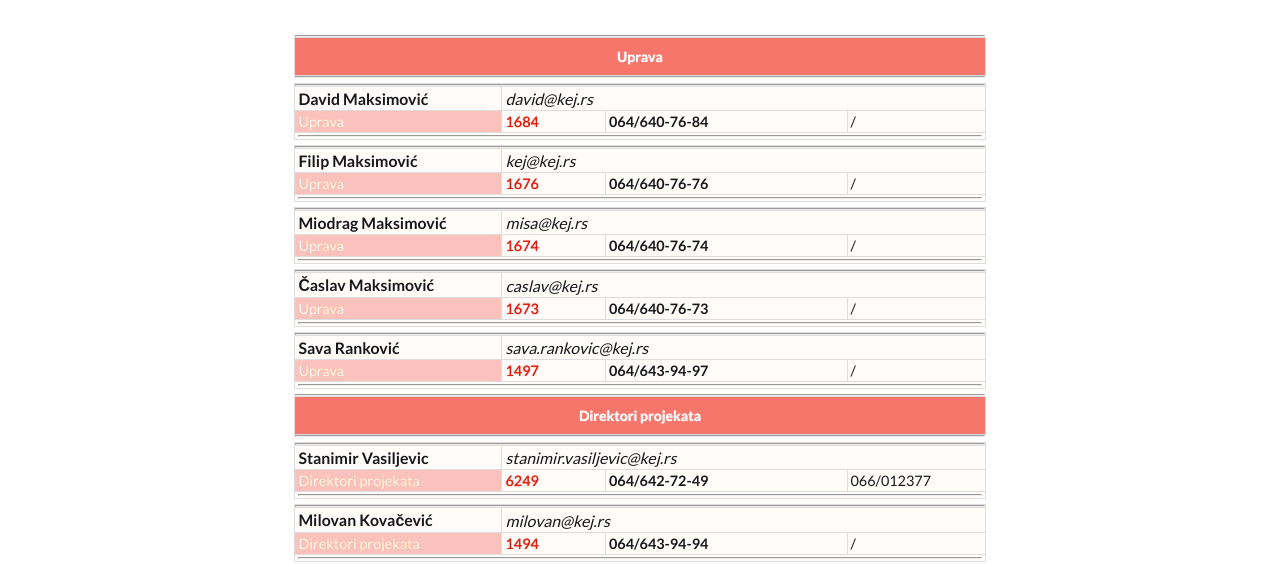
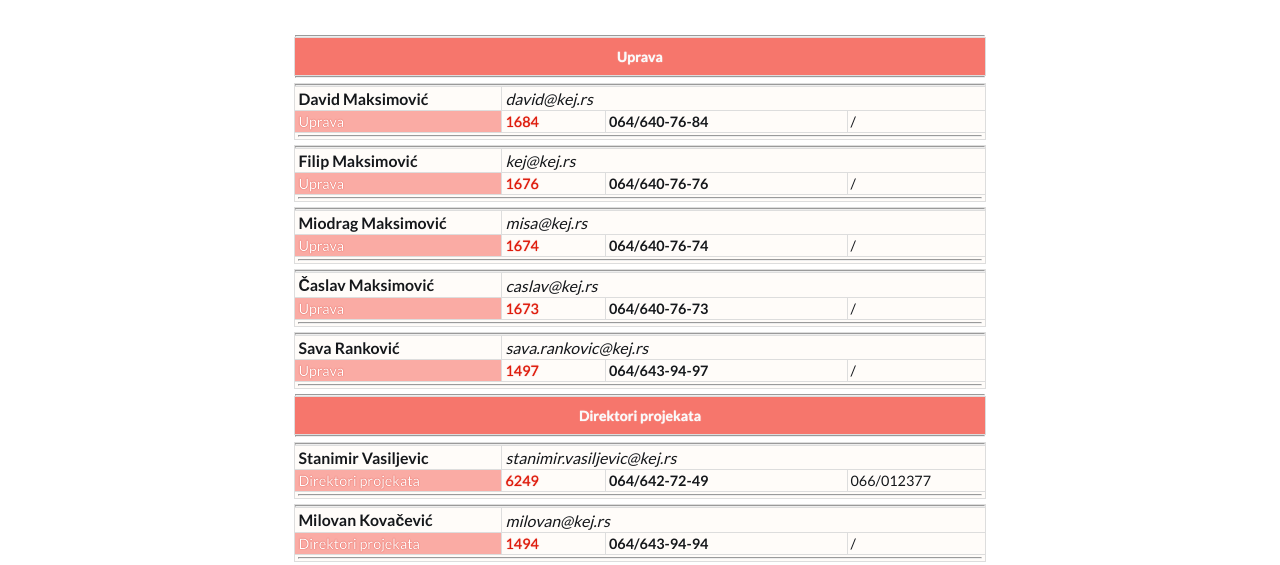
Before and after one commit to okejvaljevo/kolege, a plain HTML site: page index.html in a window 1280 px wide. Shown: the part 203-768 px from the top of the page. Drawn offline with Linux system fonts and the light colour scheme.

Commit message:
Update main.css

```diff
--- a/front/css/main.css
+++ b/front/css/main.css
@@ -483,9 +483,9 @@ section article table tbody td {
   padding: 2px 3px;
 }
 section article table tbody td.opo {
-  background-color: rgba(251, 185, 179, 0.85);
-  color: #fcfcfc;
-  text-shadow: 0 0 1px #fa5;
+  background-color: rgba(249, 158, 150, 0.85);
+  color: white;
+  text-shadow: 0 0 1px #d61b0c;
 }
 section article table tbody td.asa {
   font-weight: 600;
```
